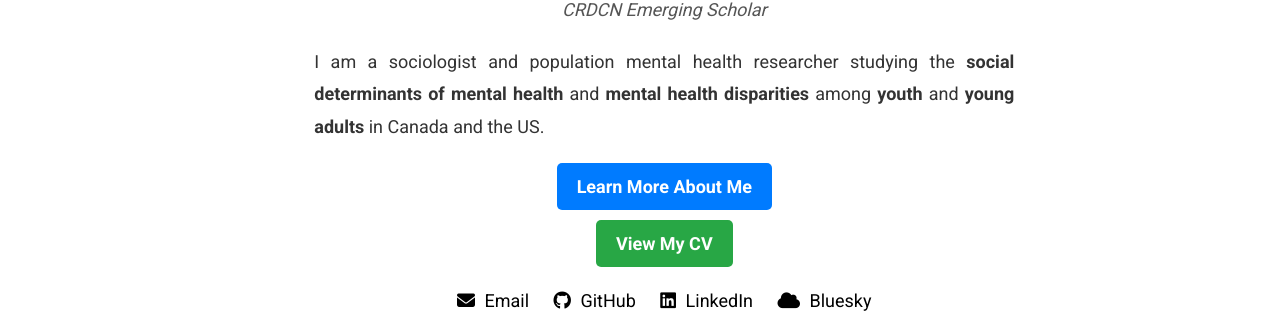
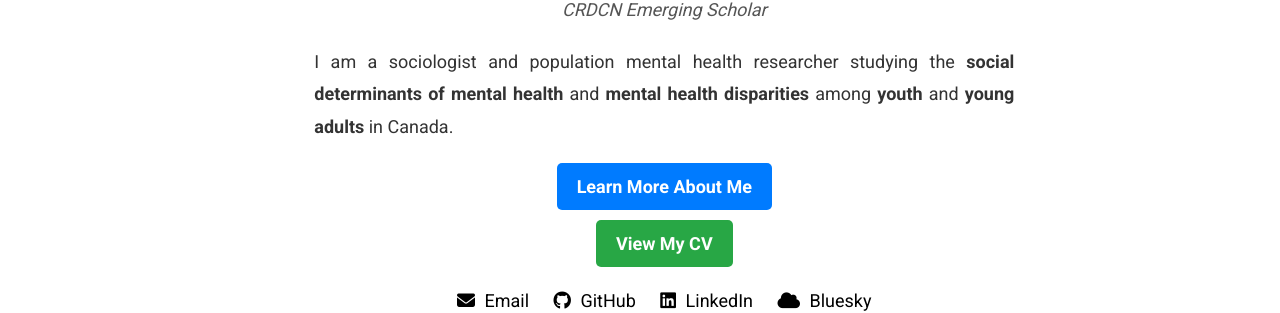
Before and after one commit to Mohsnmonji/mohsnmonji.github.io, a Jekyll site: the page built from _pages/front.md, in a window 1280 px wide and 1272 px high. Shown: the part 517-830 px from the top of the window. Built offline with Jekyll 4.4.1, drawn with Linux system fonts in a browser that asks for light colours.

Commit message:
Update front.md

```diff
--- a/_pages/front.md
+++ b/_pages/front.md
@@ -22,7 +22,7 @@ hide_avatar: true
  <!-- Description -->
 <p style="font-size: 18px; max-width: 700px; margin: 0 auto; color: #333; text-align: justify; line-height: 1.8;">
   I am a sociologist and population mental health researcher studying the <strong>social determinants of mental health</strong> and
-  <strong>mental health disparities</strong> among <strong>youth</strong> and <strong>young adults</strong> in Canada and the US.
+  <strong>mental health disparities</strong> among <strong>youth</strong> and <strong>young adults</strong> in Canada.
 </p>
 
 
```
